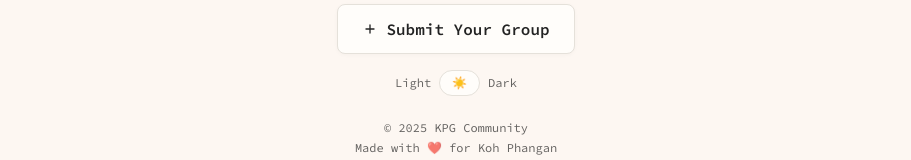
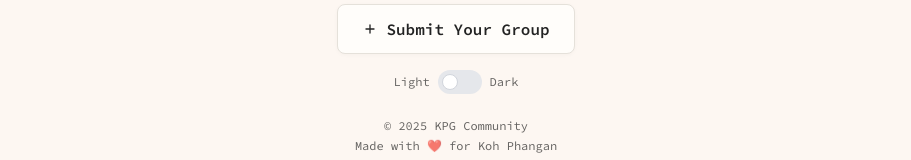
Before and after one commit to alexmarakuya/kpgcommunity, a Next.js app: page / in a window 1280 px wide. Shown: the part 1162-1322 px from the top of the page, without its empty margins (184-1095 px from the left). Built offline with nearby package versions, Linux system fonts and the light colour scheme.

Commit message:
Update to standard toggle switch for theme

```diff
--- a/app/page.tsx
+++ b/app/page.tsx
@@ -266,18 +266,17 @@ export default function Page() {
             {/* Theme Toggle Switch */}
             <div className="flex items-center gap-2">
               <span className="text-xs" style={{ color: 'var(--foreground)', opacity: 0.7 }}>Light</span>
-              <button
-                className="px-3 py-1 rounded-full border text-xs font-medium transition-colors"
-                style={{
-                  background: theme === 'dark' ? 'var(--foreground)' : 'var(--card-bg)',
-                  color: theme === 'dark' ? 'var(--background)' : 'var(--foreground)',
-                  border: '1.5px solid var(--card-border)'
-                }}
-                onClick={() => setTheme(theme === 'dark' ? 'light' : 'dark')}
-                aria-label="Toggle light/dark mode"
-              >
-                {theme === 'dark' ? '🌙' : '☀️'}
-              </button>
+              <label className="relative inline-flex items-center cursor-pointer">
+                <input
+                  type="checkbox"
+                  checked={theme === 'dark'}
+                  onChange={() => setTheme(theme === 'dark' ? 'light' : 'dark')}
+                  className="sr-only peer"
+                  aria-label="Toggle light/dark mode"
+                />
+                <div className="w-11 h-6 bg-gray-200 peer-focus:outline-none peer-focus:ring-2 peer-focus:ring-blue-500 dark:bg-gray-700 rounded-full peer peer-checked:bg-blue-600 transition-colors"></div>
+                <div className="absolute left-1 top-1 bg-white border border-gray-300 peer-checked:translate-x-5 peer-checked:border-blue-600 w-4 h-4 rounded-full transition-transform"></div>
+              </label>
               <span className="text-xs" style={{ color: 'var(--foreground)', opacity: 0.7 }}>Dark</span>
             </div>
             <div className="text-xs mt-2 flex flex-col items-center gap-1" style={{ color: 'var(--foreground)', opacity: 0.7 }}>
```
